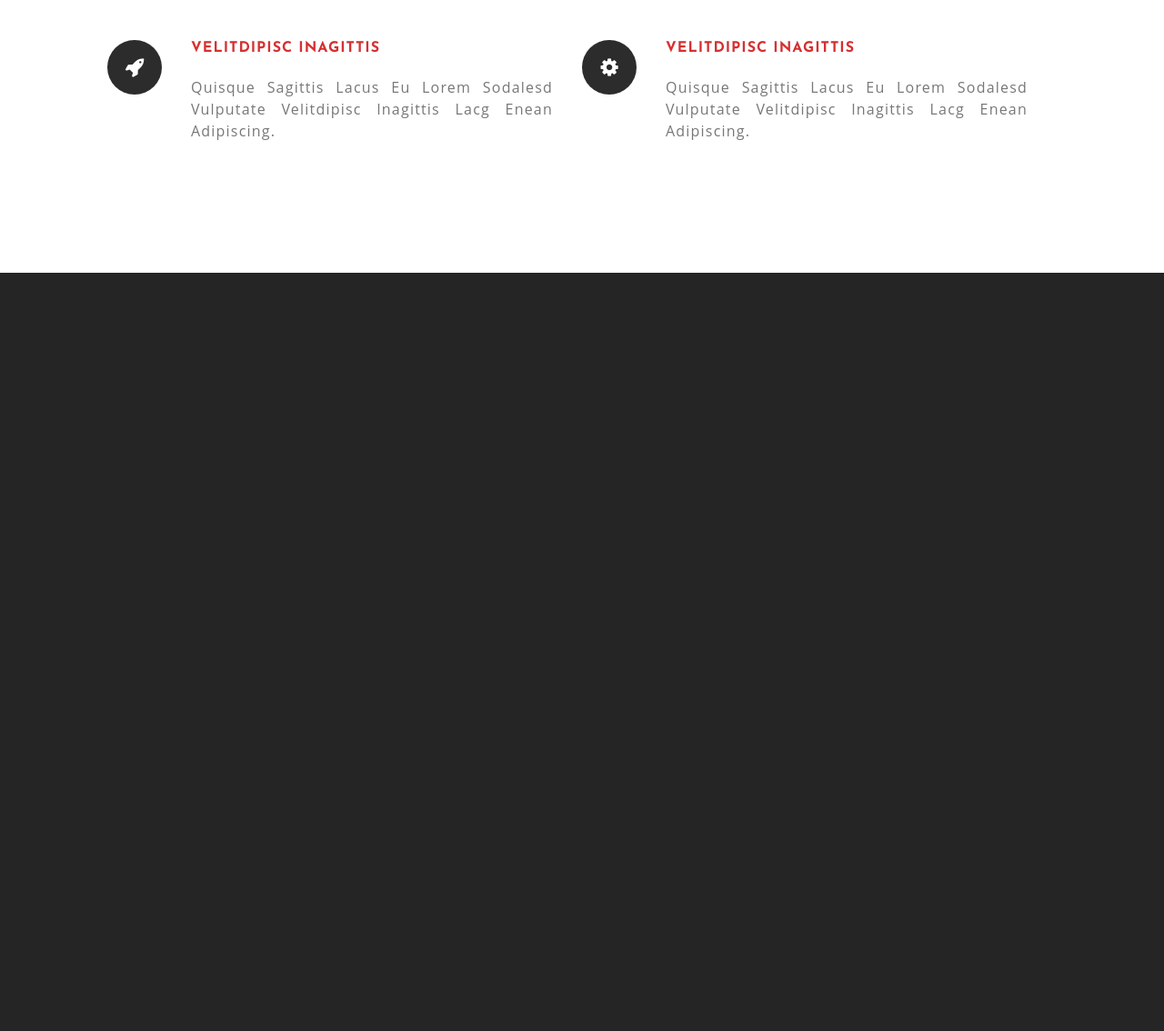
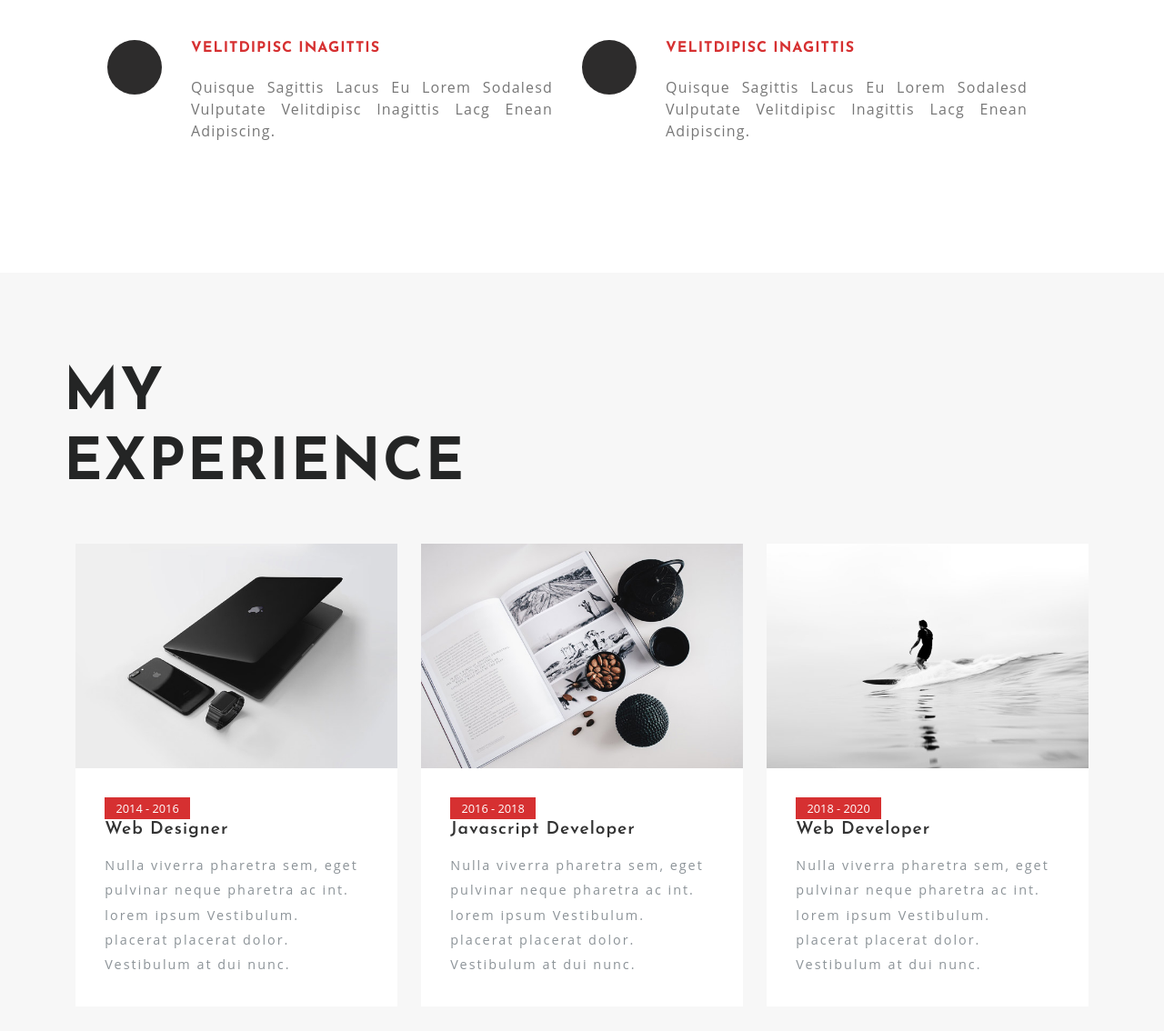
Before and after one commit to AvniSen/homepage2, a website: page index.html in a window 1280 px wide. Shown: the part 2186-3320 px from the top of the page at 91% size. Before the commit the page ends 2486 px from the top, so only its background shows below. Drawn offline with Linux system fonts and the light colour scheme.

Commit message:
Add Experience

```diff
--- a/index.html
+++ b/index.html
@@ -10,10 +10,10 @@
       rel="stylesheet"
     />
 
-    <link
+    <!-- <link
       rel="stylesheet"
       href="https://stackpath.bootstrapcdn.com/font-awesome/4.7.0/css/font-awesome.min.css"
-    />
+    /> -->
 
     <link rel="stylesheet" href="css/main.css" />
   </head>
@@ -147,6 +147,56 @@
           </div>
         </div>
       </section>
+
+      <section class="Experience" id="experience">
+        <div class="container">
+          <h3 class="title"><span>My</span> Experience</h3>
+          <div class="Experience-details">
+            <div class="Experience-details-item">
+              <div class="Experience-details-item-photo">
+                <img src="images/n1.jpg" alt="" />
+              </div>
+              <div class="Experience-details-item-text">
+                <span>2014 - 2016</span>
+                <h4>Web Designer</h4>
+                <p>
+                  Nulla viverra pharetra sem, eget pulvinar neque pharetra ac
+                  int. lorem ipsum Vestibulum. placerat placerat dolor.
+                  Vestibulum at dui nunc.
+                </p>
+              </div>
+            </div>
+            <div class="Experience-details-item">
+              <div class="Experience-details-item-photo">
+                <img src="images/n2.jpg" alt="" />
+              </div>
+              <div class="Experience-details-item-text">
+                <span>2016 - 2018</span>
+                <h4>Javascript Developer</h4>
+                <p>
+                  Nulla viverra pharetra sem, eget pulvinar neque pharetra ac
+                  int. lorem ipsum Vestibulum. placerat placerat dolor.
+                  Vestibulum at dui nunc.
+                </p>
+              </div>
+            </div>
+            <div class="Experience-details-item">
+              <div class="Experience-details-item-photo">
+                <img src="images/n3.jpg" alt="" />
+              </div>
+              <div class="Experience-details-item-text">
+                <span>2018 - 2020</span>
+                <h4>Web Developer</h4>
+                <p>
+                  Nulla viverra pharetra sem, eget pulvinar neque pharetra ac
+                  int. lorem ipsum Vestibulum. placerat placerat dolor.
+                  Vestibulum at dui nunc.
+                </p>
+              </div>
+            </div>
+          </div>
+        </div>
+      </section>
     </main>
 
     <script src="js/jquery.js"></script>
--- a/scss/config/variable.scss
+++ b/scss/config/variable.scss
@@ -14,7 +14,10 @@ $color-soft-green: #00b894;
 $color-grey: #484d55;
 $color-grey-2: #777;
 $color-soft-grey: #b1b4b9;
-
+$bgcolor-experience: #f7f7f7;
+$color-title: #242525;
+$color-h4: #333;
+$color-p: #8c9398;
 //
 $font-family: "Josefin Sans", sans-serif;
 $font-size: 16px;
--- a/scss/helper/global.scss
+++ b/scss/helper/global.scss
@@ -46,3 +46,21 @@ a {
 .upper-case {
   text-transform: uppercase;
 }
+
+.title {
+  color: $color-title;
+  font-weight: 700;
+  letter-spacing: 2px;
+  text-align: left;
+  text-transform: uppercase;
+
+  font-size: 3rem;
+
+  @include mq() {
+    font-size: 4rem;
+  }
+
+  & > span {
+    display: block;
+  }
+}
--- a/scss/main.scss
+++ b/scss/main.scss
@@ -10,3 +10,4 @@
 //
 @import "pages/about";
 @import "pages/services";
+@import "pages/experience";
--- /dev/null
+++ b/scss/pages/experience.scss
@@ -0,0 +1,67 @@
+.Experience {
+  background-color: $bgcolor-experience;
+
+  padding-top: 6em;
+  padding-bottom: 6em;
+
+  &-details {
+    display: flex;
+    flex-direction: column;
+    flex-wrap: wrap;
+    justify-content: space-around;
+    margin-top: 3em;
+
+    @include mq("desktop") {
+      flex-direction: row;
+    }
+
+    &-item {
+      @include mq("desktop") {
+        max-width: 31%;
+        margin-bottom: 0;
+      }
+
+      @include mq() {
+        margin-bottom: 1.5em;
+      }
+      margin-bottom: 1.2em;
+
+      box-sizing: border-box;
+
+      &-photo {
+        img {
+          vertical-align: middle;
+          border-style: none;
+          width: 100%;
+        }
+      }
+
+      &-text {
+        background-color: $color-white;
+        padding: 2em;
+
+        span {
+          background-color: $color-red;
+          color: $color-white;
+          padding: 0.25em 0.95em;
+          font-size: 0.8em;
+        }
+
+        h4 {
+          color: $color-h4;
+          font-size: 1.2em;
+          font-weight: 600;
+          margin-top: 0.1em;
+          margin-bottom: 0.7em;
+        }
+
+        p {
+          color: $color-p;
+          line-height: 1.9em;
+          letter-spacing: 2px;
+          font-size: 0.9em;
+        }
+      }
+    }
+  }
+}
```
Also changed, not shown: css/main.css.
